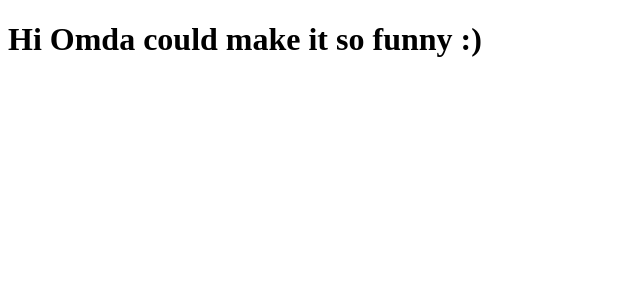
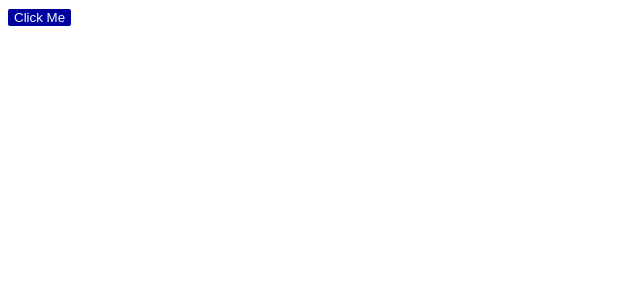
Before and after one commit to OmdaMukhtar/react-basic, a React (Create React App) app: page / in a window 1280 px wide. Shown: the top 300 px of the page, without its empty margins (0-640 px from the left). Built offline with nearby package versions, Linux system fonts and the light colour scheme.

Commit message:
update README and implment click event

```diff
--- /dev/null
+++ b/src/assets/style.css
@@ -0,0 +1,7 @@
+.btn{
+    background-color: #00009f;
+    color: azure;
+    text-align: center;
+    border-radius: 2px;
+    border: #ccc;
+}
--- a/src/App.js
+++ b/src/components/App.js
@@ -4,6 +4,7 @@ import React from "react";
 // function App({title}){
 //     return <div><h1>{title}</h1></div>
 // }
+import '../assets/style.css';
 
 class App extends React.Component
 {
@@ -13,8 +14,14 @@ class App extends React.Component
         this.state = {title: props.title};
     }
 
+    handleClick() {
+        console.log("clicked me..");
+    }
+
     render() {
-        return <div><h1>{this.state.title}</h1></div>
+        return <div>
+            <button className="btn" onClick={this.handleClick}>Click Me</button>
+        </div>
     }
 }
 
--- a/src/index.js
+++ b/src/index.js
@@ -1,7 +1,7 @@
 import ReactDOM from "react-dom";
 import React from "react";
 
-import App from "./App"
+import App from "./components/App"
 
 ReactDOM.render(
     <App title="Hi Omda could make it so funny :)" />,
```
Also changed, not shown: 1 other file (tests, documents, lock files or other folders).
